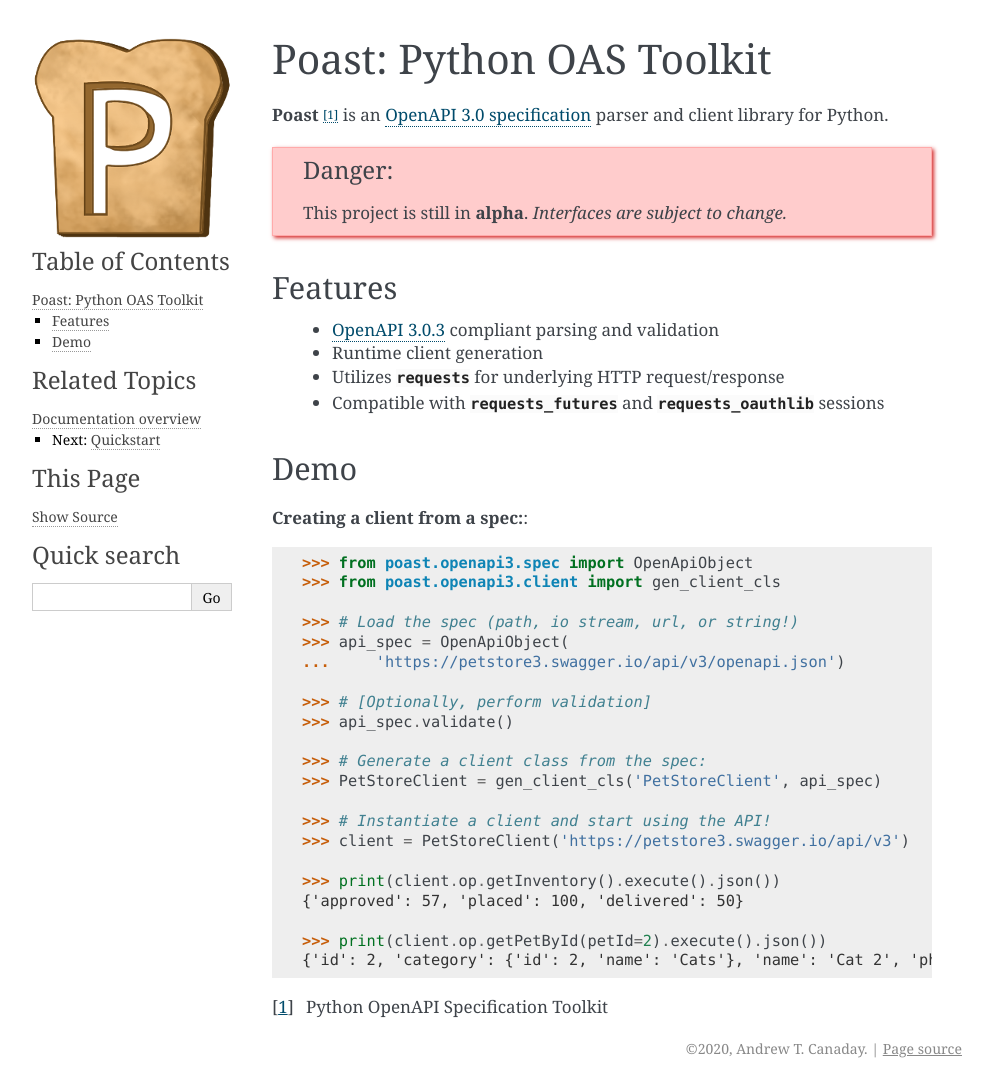
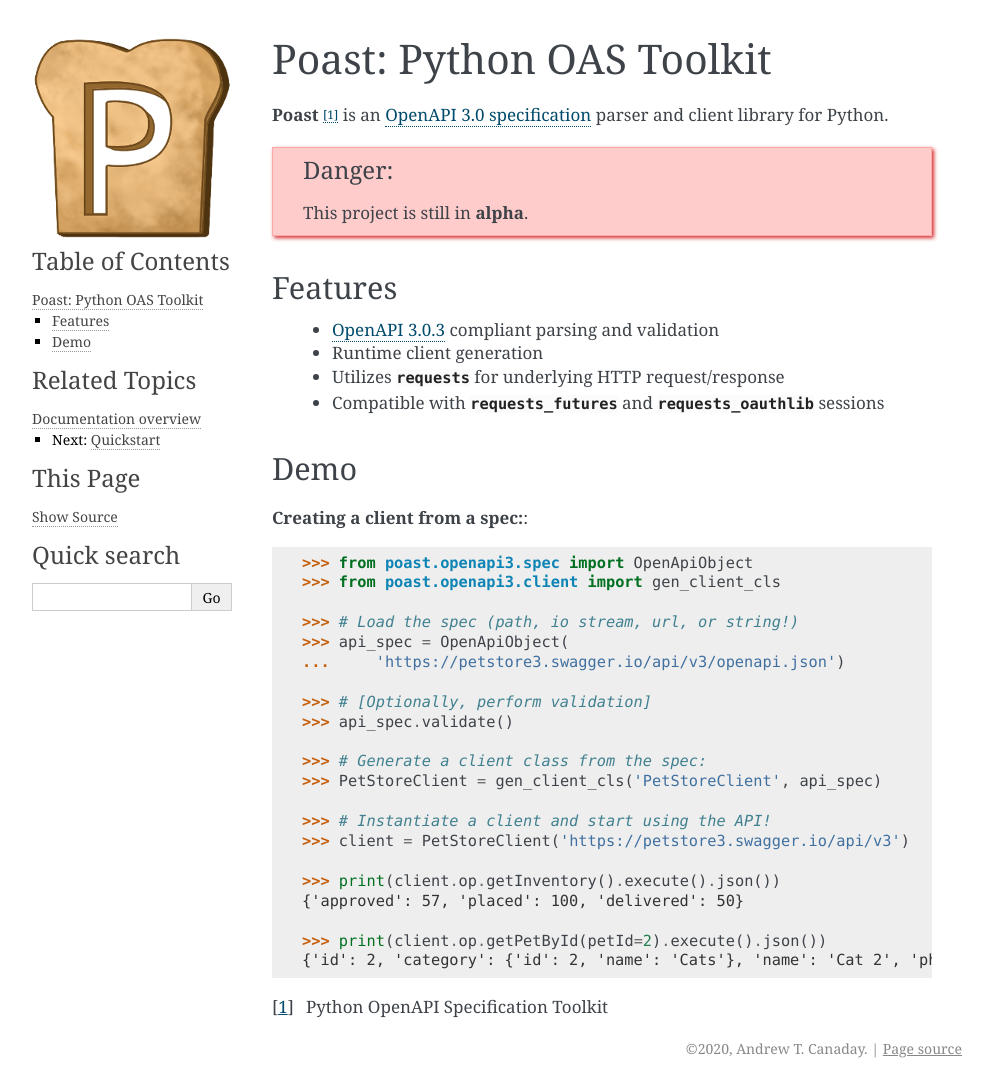
Before and after one commit to andrew-canaday/poast, a Sphinx documentation site: the page built from docs/index.rst, in a window 1280 px wide. Shown: the whole page, without its empty margins (148-1140 px from the left). Built offline with Sphinx 7.4.7, drawn with Linux system fonts in a browser that asks for light colours.

Commit message:
Update warning notice + add link to repo

```diff
--- a/docs/index.rst
+++ b/docs/index.rst
@@ -6,7 +6,7 @@
 
 .. danger::
 
-   This project is still in **alpha**. *Interfaces are subject to change.*
+   This project is still in **alpha**.
 
 .. toctree::
    :maxdepth: 3
```
Also changed, not shown: other parts of docs/index.rst (+1 -0 lines), README.md (+0 -1 lines).
